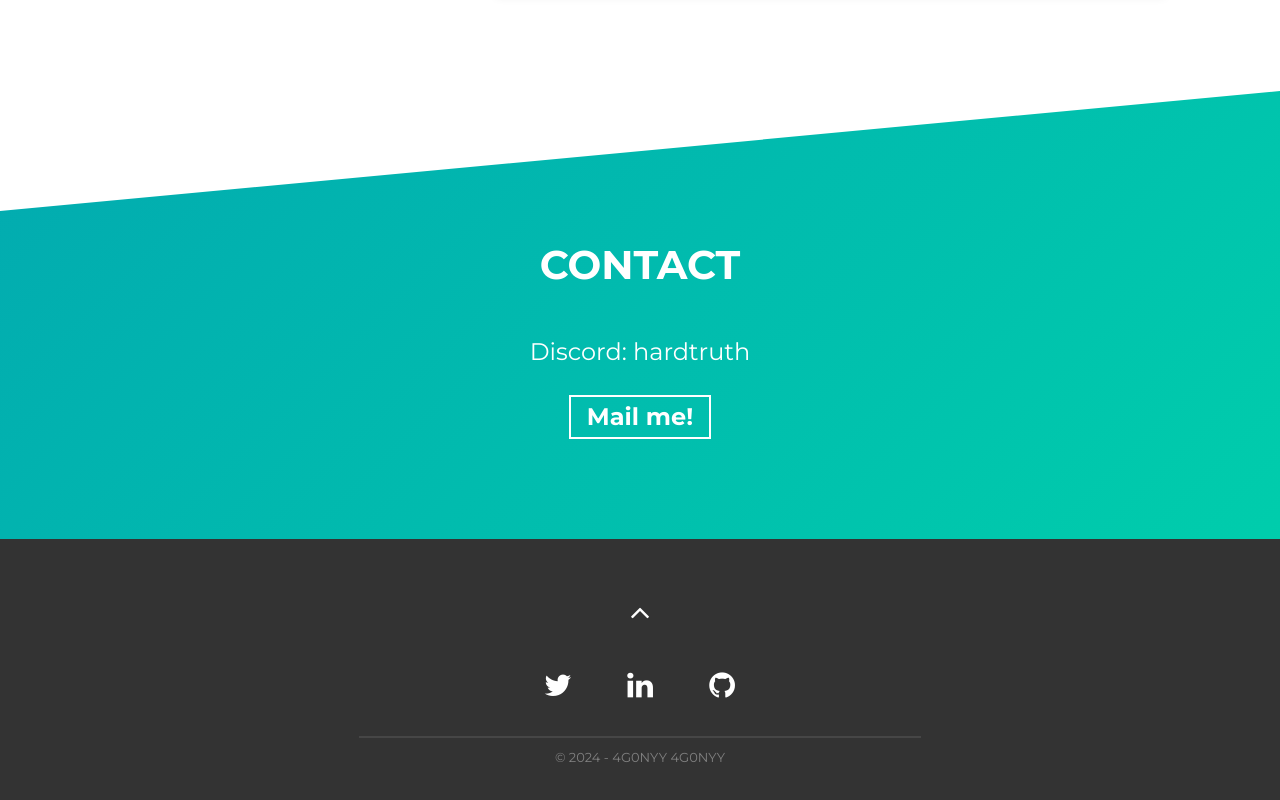
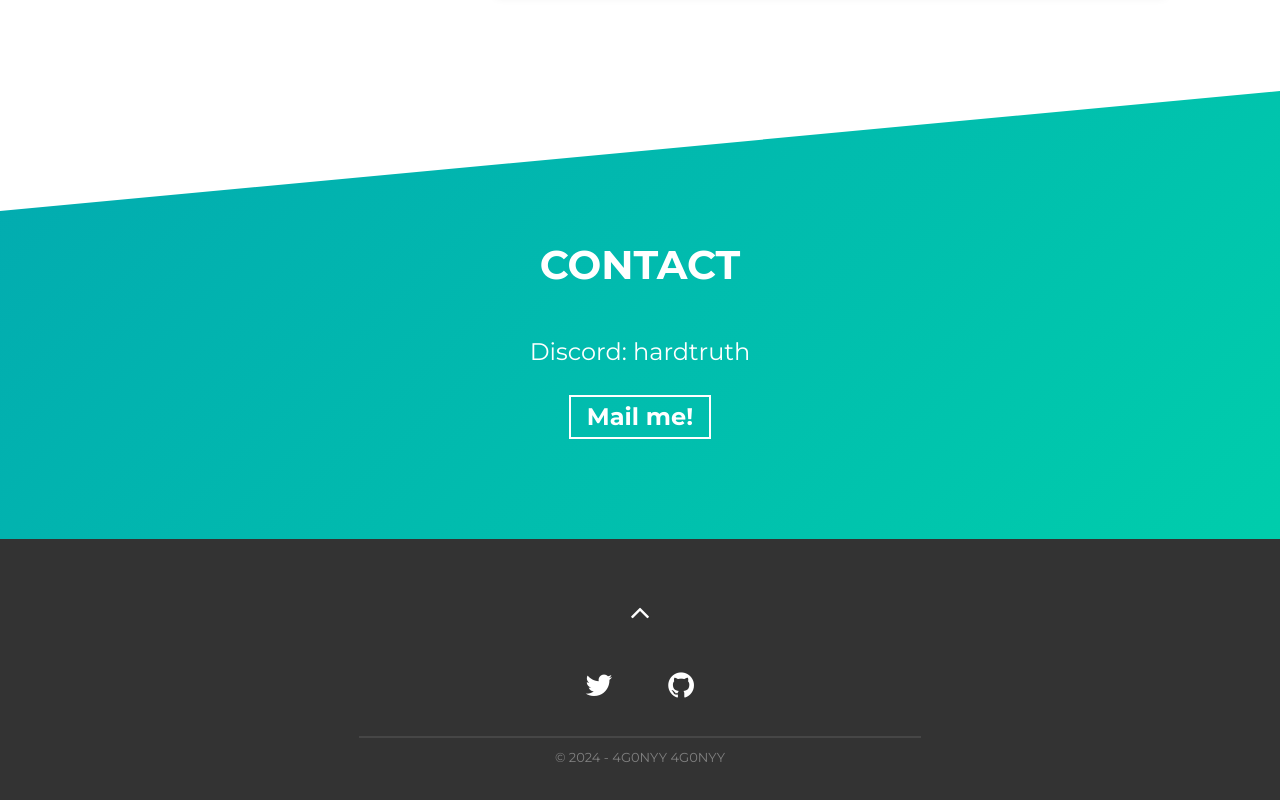
Before and after one commit to 4G0NYY/www, a website built with Parcel: page src/index.html in a window 1280 px wide. Shown: the part 3219-4019 px from the top of the page. Built offline with nearby package versions, Linux system fonts and the light colour scheme.

Commit message:
god I hate linked in

```diff
--- a/src/index.html
+++ b/src/index.html
@@ -280,8 +280,6 @@
           <a rel="noreferrer" href="https://twitter.com/4G0NYY" target="_blank">
             <i class="fa fa-twitter fa-inverse"></i>
           </a>
-          <a rel="noreferrer" href="page.agony.ch" target="_blank">
-            <i class="fa fa-linkedin fa-inverse"></i>
           </a>
           <a rel="noreferrer" href="https://github.com/4G0NYY" target="_blank">
             <i class="fa fa-github fa-inverse"></i>
```
